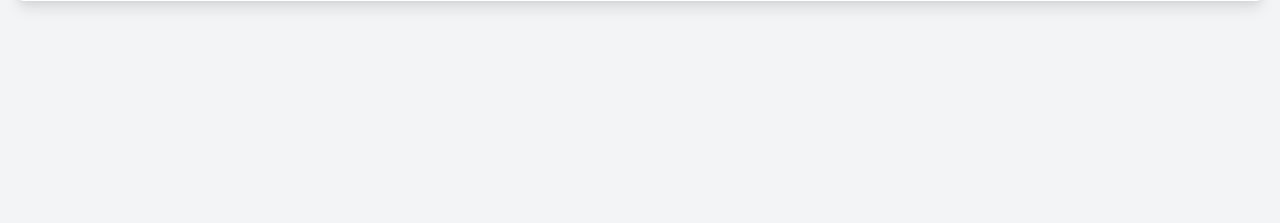
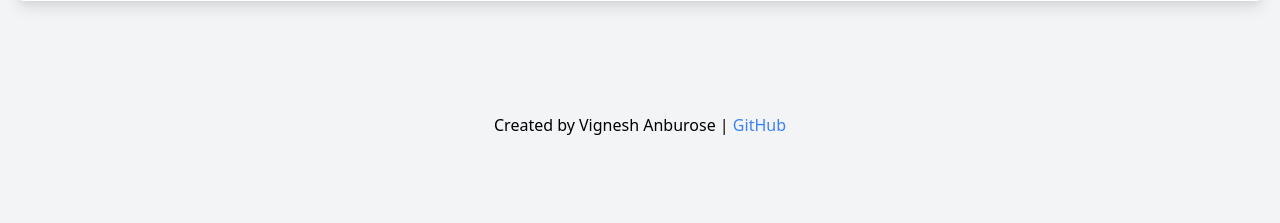
Before and after one commit to Vigneshanburose/DataScience-and-Machinelearning-projects, a Flask app: page / in a window 1280 px wide. Shown: the part 487-710 px from the top of the page. Run offline with Flask 3, Linux system fonts and the light colour scheme.

Commit message:
Update index.html

```diff
--- a/Customer_Churn_Prediction_/templates/index.html
+++ b/Customer_Churn_Prediction_/templates/index.html
@@ -73,6 +73,9 @@
             </div>
         </div>
     </div>
+    <footer class="bg-gray-100 text-center py-4 mt-8">
+         <p>Created by Vignesh Anburose | <a href="https://github.com/vigneshanburose" class="text-blue-500 hover:underline" target="_blank">GitHub</a></p>
+    </footer>
 
     <script>
         $(document).ready(function() {
```
